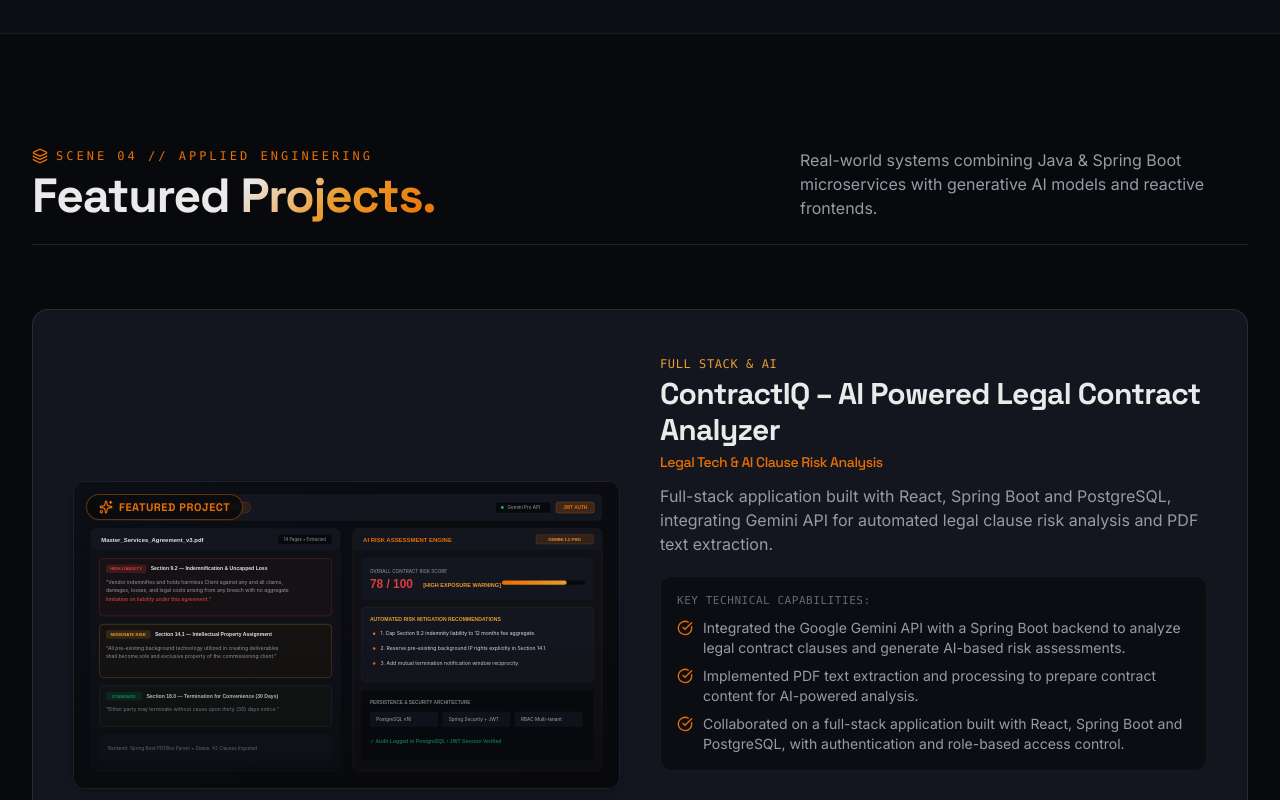
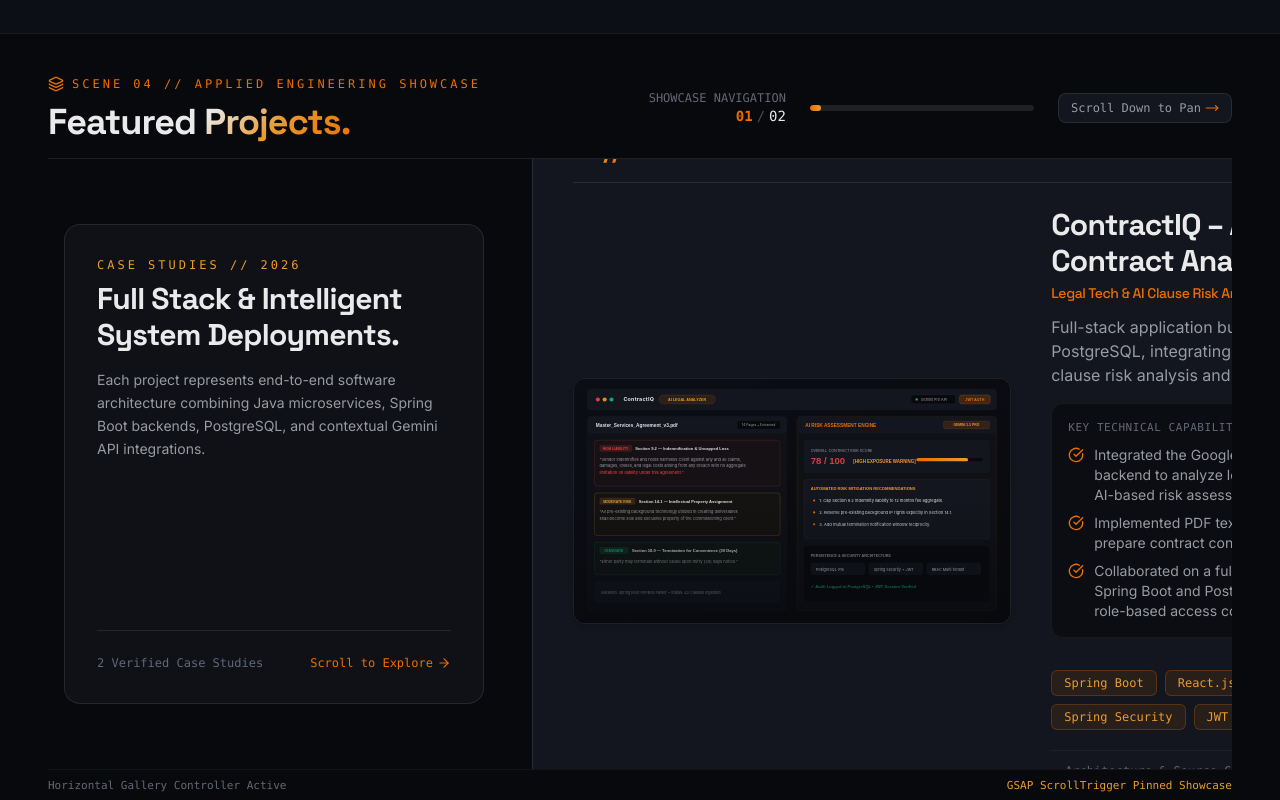
Before and after one commit to ShreyasBK04/portfolio, a React (Vite) app: page / in a window 1280 px wide. Shown: the part 2260-3060 px from the top of the page. Built offline with nearby package versions, Linux system fonts and the light colour scheme.

Commit message:
feat: redesign projects section into a cinematic GSAP horizontal scrolling showcase

```diff
--- a/src/components/ProjectCard.jsx
+++ b/src/components/ProjectCard.jsx
@@ -1,17 +1,17 @@
 import React, { useState } from 'react';
-import { ExternalLink, CheckCircle, Sparkles, FileText, ShieldAlert, Cpu } from 'lucide-react';
+import { ExternalLink, CheckCircle, Sparkles, FileText, Cpu, ArrowUpRight } from 'lucide-react';
 import { GithubIcon } from './Icons';
 
 /**
  * Built-in Application Interface Mockup Fallback
- * Renders if an external image asset fails to load or is missing,
+ * Renders if an external image asset fails to load,
  * ensuring zero broken image icons or blank black voids.
  */
 const FallbackAppMockup = ({ project }) => {
   const isContractIQ = project.title.toLowerCase().includes('contractiq');
 
   return (
-    <div className="w-full h-full bg-[#111319] p-4 flex flex-col justify-between text-left select-none">
+    <div className="w-full h-full bg-[#111319] p-4 sm:p-5 flex flex-col justify-between text-left select-none">
       {/* Window Title Bar */}
       <div className="flex items-center justify-between border-b border-white/10 pb-2 mb-3">
         <div className="flex items-center space-x-1.5">
@@ -19,23 +19,23 @@ const FallbackAppMockup = ({ project }) => {
           <span className="w-2.5 h-2.5 rounded-full bg-amber-500/80 inline-block" />
           <span className="w-2.5 h-2.5 rounded-full bg-green-500/80 inline-block" />
         </div>
-        <span className="text-[10px] font-mono text-content-muted bg-[#090A0D] px-2 py-0.5 rounded border border-white/5">
+        <span className="text-[10px] font-mono text-content-muted bg-[#090A0D] px-2.5 py-0.5 rounded border border-white/5">
           {isContractIQ ? 'contractiq.internal/analyzer' : 'chrome-extension://ai-assistant'}
         </span>
         <span className="text-[9px] font-mono text-accent">Active Service</span>
       </div>
 
-      {/* Main Mockup Body */}
+      {/* Mockup Content */}
       {isContractIQ ? (
-        <div className="grid grid-cols-2 gap-2 flex-1">
+        <div className="grid grid-cols-2 gap-3 flex-1">
           {/* Left: Document Clauses */}
-          <div className="bg-[#090A0D]/70 p-2.5 rounded-lg border border-white/5 flex flex-col justify-between">
+          <div className="bg-[#090A0D]/70 p-3 rounded-lg border border-white/5 flex flex-col justify-between">
             <div>
-              <div className="flex items-center space-x-1.5 text-[10px] font-mono text-[#FFAA32] mb-1">
-                <FileText className="w-3 h-3 text-accent" />
+              <div className="flex items-center space-x-1.5 text-[11px] font-mono text-[#FFAA32] mb-1.5">
+                <FileText className="w-3.5 h-3.5 text-accent" />
                 <span>Vendor_Agreement.pdf</span>
               </div>
-              <div className="p-1.5 bg-red-500/10 border border-red-500/20 rounded text-[9px] text-content-secondary mt-1">
+              <div className="p-2 bg-red-500/10 border border-red-500/20 rounded text-[10px] text-content-secondary mt-1">
                 <span className="text-red-400 font-bold block mb-0.5">§ 9.2 Liability Flag</span>
                 "Uncapped aggregate indemnification detected..."
               </div>
@@ -44,44 +44,44 @@ const FallbackAppMockup = ({ project }) => {
           </div>
 
           {/* Right: AI Risk Breakdown */}
-          <div className="bg-[#090A0D]/70 p-2.5 rounded-lg border border-accent/20 flex flex-col justify-between">
+          <div className="bg-[#090A0D]/70 p-3 rounded-lg border border-accent/25 flex flex-col justify-between">
             <div>
-              <div className="flex items-center justify-between mb-1">
-                <span className="text-[10px] font-mono text-accent font-bold">AI Risk Engine</span>
-                <span className="text-[10px] font-mono bg-red-500/20 text-red-400 px-1 rounded font-bold">78/100</span>
+              <div className="flex items-center justify-between mb-1.5">
+                <span className="text-[11px] font-mono text-accent font-bold">AI Risk Engine</span>
+                <span className="text-[10px] font-mono bg-red-500/20 text-red-400 px-1.5 py-0.5 rounded font-bold">78/100</span>
               </div>
-              <p className="text-[9px] text-content-secondary leading-tight mt-1">
+              <p className="text-[10px] text-content-secondary leading-relaxed mt-1">
                 Mitigation: Cap damages to trailing 12-month fees via standard limitation rider.
               </p>
             </div>
-            <div className="flex items-center space-x-1 text-[8px] font-mono text-emerald-400">
+            <div className="flex items-center space-x-1 text-[9px] font-mono text-emerald-400">
               <span>✓ Gemini Pro Evaluated</span>
             </div>
           </div>
         </div>
       ) : (
-        <div className="bg-[#090A0D]/70 p-3 rounded-lg border border-white/5 flex flex-col justify-between flex-1">
+        <div className="bg-[#090A0D]/70 p-3 sm:p-4 rounded-lg border border-white/5 flex flex-col justify-between flex-1">
           <div>
-            <div className="flex items-center justify-between text-[10px] font-mono text-accent mb-2">
-              <span className="flex items-center space-x-1">
-                <Cpu className="w-3 h-3" />
+            <div className="flex items-center justify-between text-[11px] font-mono text-accent mb-2">
+              <span className="flex items-center space-x-1.5">
+                <Cpu className="w-3.5 h-3.5" />
                 <span>Chrome Side Panel UI</span>
               </span>
-              <span className="text-[9px] text-emerald-400">Connected</span>
+              <span className="text-[10px] text-emerald-400">Connected</span>
             </div>
-            <div className="p-2 rounded bg-[#151820] border border-white/5 text-[9px] text-content-secondary space-y-1">
+            <div className="p-2.5 rounded bg-[#151820] border border-white/5 text-[10px] text-content-secondary space-y-1">
               <span className="text-[#FFAA32] font-semibold block">Highlighted Research Context:</span>
               <p className="line-clamp-2 italic text-content-muted">
                 "Spring Boot WebClient async reactive streams integrated with Gemini API..."
               </p>
             </div>
           </div>
-          <span className="text-[9px] font-mono text-content-muted">Manifest V3 • Spring Boot REST Backend</span>
+          <span className="text-[10px] font-mono text-content-muted">Manifest V3 • Spring Boot REST Backend</span>
         </div>
       )}
 
       {/* Footer Pill */}
-      <div className="mt-2 pt-1.5 border-t border-white/5 flex items-center justify-between text-[9px] font-mono text-content-muted">
+      <div className="mt-3 pt-2 border-t border-white/5 flex items-center justify-between text-[10px] font-mono text-content-muted">
         <span>Application UI Preview</span>
         <span className="text-[#FFAA32]">System Operational</span>
       </div>
@@ -89,17 +89,48 @@ const FallbackAppMockup = ({ project }) => {
   );
 };
 
-export const ProjectCard = ({ project }) => {
+export const ProjectCard = ({ project, index = 0, isHorizontal = false }) => {
   const [imageError, setImageError] = useState(false);
 
   if (!project || project.visible === false) return null;
 
+  const projectNumber = String(index + 1).padStart(2, '0');
+
   return (
-    <div className="relative group bg-bg-card rounded-2xl border border-white/10 hover:border-accent/50 p-6 sm:p-8 lg:p-10 transition-all duration-300 hover:shadow-glow-sm">
-      {/* 2-Column Responsive Layout: Large Preview on Left, Information on Right */}
+    <article
+      tabIndex={0}
+      aria-label={`${project.title} case study`}
+      className={`relative group bg-bg-card rounded-2xl border border-white/10 hover:border-accent/50 p-6 sm:p-8 lg:p-10 transition-all duration-300 hover:shadow-glow-sm focus:outline-none focus:border-accent ${
+        isHorizontal
+          ? 'w-[88vw] sm:w-[82vw] lg:w-[78vw] max-w-[1150px] shrink-0 h-auto'
+          : 'w-full'
+      }`}
+    >
+      {/* Editorial Header Bar: Project Number & Category */}
+      <div className="flex items-center justify-between border-b border-white/10 pb-4 mb-6">
+        <div className="flex items-center space-x-3">
+          <span className="text-xl sm:text-2xl font-black font-display text-gradient-orange tracking-tight">
+            {projectNumber} //
+          </span>
+          <span className="text-xs sm:text-sm font-mono text-[#FFAA32] uppercase tracking-wider">
+            {project.category || 'System Architecture'}
+          </span>
+        </div>
+
+        {project.featured && (
+          <div className="flex items-center space-x-1.5 px-3 py-1 rounded-full bg-[#090A0D] border border-accent/40 backdrop-blur-md">
+            <Sparkles className="w-3.5 h-3.5 text-accent" />
+            <span className="text-[11px] font-bold text-accent font-display uppercase tracking-wider">
+              Featured Case Study
+            </span>
+          </div>
+        )}
+      </div>
+
+      {/* Main 2-Column Presentation: Large Screenshot Preview on Left, Details on Right */}
       <div className="flex flex-col lg:flex-row gap-8 lg:gap-10 items-stretch">
 
-        {/* LEFT COLUMN: Large 16:9 Project Screenshot Preview */}
+        {/* LEFT COLUMN: Large 16:9 Application Screenshot */}
         <div className="w-full lg:w-1/2 flex flex-col justify-center">
           <div className="relative aspect-[16/9] w-full rounded-xl overflow-hidden bg-[#090A0D] border border-white/10 group-hover:border-accent/40 transition-all duration-300 shadow-md">
 
@@ -115,29 +146,14 @@ export const ProjectCard = ({ project }) => {
               <FallbackAppMockup project={project} />
             )}
 
-            {/* Subtle Gradient Overlay */}
-            <div className="absolute inset-0 bg-gradient-to-t from-[#090A0D]/50 via-transparent to-transparent pointer-events-none" />
-
-            {/* Featured Badge */}
-            {project.featured && (
-              <div className="absolute top-3 left-3 flex items-center space-x-1.5 px-3 py-1 rounded-full bg-[#090A0D]/85 border border-accent/40 backdrop-blur-md">
-                <Sparkles className="w-3.5 h-3.5 text-accent" />
-                <span className="text-[11px] font-bold text-accent font-display uppercase tracking-wider">
-                  Featured Project
-                </span>
-              </div>
-            )}
+            {/* Subtle Gradient Vignette */}
+            <div className="absolute inset-0 bg-gradient-to-t from-[#090A0D]/60 via-transparent to-transparent pointer-events-none" />
           </div>
         </div>
 
         {/* RIGHT COLUMN: Project Information & Specs */}
-        <div className="w-full lg:w-1/2 flex flex-col justify-between space-y-5">
+        <div className="w-full lg:w-1/2 flex flex-col justify-between space-y-4">
           <div>
-            {/* Category */}
-            <div className="inline-flex items-center space-x-2 text-xs font-mono text-[#FFAA32] tracking-wider uppercase mb-1">
-              <span>{project.category || 'System Architecture'}</span>
-            </div>
-
             {/* Title */}
             <h3 className="text-2xl sm:text-3xl font-bold font-display text-white tracking-tight group-hover:text-gradient-orange transition-colors">
               {project.title}
@@ -150,14 +166,14 @@ export const ProjectCard = ({ project }) => {
               </p>
             )}
 
-            {/* Main Description */}
-            <p className="text-sm sm:text-base text-content-secondary leading-relaxed font-body mb-5">
+            {/* Description */}
+            <p className="text-sm sm:text-base text-content-secondary leading-relaxed font-body mb-4">
               {project.description}
             </p>
 
-            {/* Key Capabilities / Feature Highlights */}
+            {/* Key Capabilities */}
             {project.features && project.features.length > 0 && (
-              <div className="space-y-2 mb-5 bg-[#090A0D]/60 p-4 rounded-xl border border-white/5">
+              <div className="space-y-2 mb-4 bg-[#090A0D]/60 p-4 rounded-xl border border-white/5">
                 <span className="text-[11px] font-mono text-content-muted uppercase tracking-wider block mb-1">
                   Key Technical Capabilities:
                 </span>
@@ -171,10 +187,10 @@ export const ProjectCard = ({ project }) => {
             )}
           </div>
 
-          {/* Bottom Area: Technology Pills & Valid Action Links */}
+          {/* Bottom Area: Technology Tags & Links */}
           <div>
-            {/* Consistent Orange Technology Tags */}
-            <div className="flex flex-wrap gap-2 mb-6">
+            {/* Technology Tags */}
+            <div className="flex flex-wrap gap-2 mb-5">
               {project.technologies.map((tech, idx) => (
                 <span
                   key={idx}
@@ -185,14 +201,14 @@ export const ProjectCard = ({ project }) => {
               ))}
             </div>
 
-            {/* Links — Only rendered when valid non-empty URLs exist */}
-            <div className="flex flex-wrap items-center gap-3 pt-2 border-t border-white/5">
+            {/* Action Links — Only rendered if valid URLs exist */}
+            <div className="flex flex-wrap items-center gap-3 pt-3 border-t border-white/5">
               {project.githubUrl && project.githubUrl.trim() !== '' && (
                 <a
                   href={project.githubUrl}
                   target="_blank"
                   rel="noopener noreferrer"
-                  className="inline-flex items-center space-x-2 px-4 py-2.5 rounded-lg bg-[#151820] border border-white/15 hover:border-accent text-white text-xs font-semibold tracking-wide transition-all duration-200"
+                  className="inline-flex items-center space-x-2 px-4 py-2 rounded-lg bg-[#151820] border border-white/15 hover:border-accent text-white text-xs font-semibold tracking-wide transition-all duration-200"
                 >
                   <GithubIcon className="w-4 h-4 text-accent" />
                   <span>View Repository</span>
@@ -222,6 +238,6 @@ export const ProjectCard = ({ project }) => {
 
         </div>
       </div>
-    </div>
+    </article>
   );
 };
--- a/src/components/ProjectSection.jsx
+++ b/src/components/ProjectSection.jsx
@@ -1,35 +1,221 @@
-import React from 'react';
+import React, { useRef, useEffect, useState } from 'react';
 import { projects } from '../data/projects';
 import { ProjectCard } from './ProjectCard';
-import { Layers } from 'lucide-react';
+import { Layers, ArrowRight, ArrowLeft, MoveRight } from 'lucide-react';
+import gsap from 'gsap';
+import { ScrollTrigger } from 'gsap/ScrollTrigger';
+
+gsap.registerPlugin(ScrollTrigger);
 
 export const ProjectSection = () => {
+  const sectionRef = useRef(null);
+  const trackRef = useRef(null);
+  const [progress, setProgress] = useState(0);
+  const [activeProjectIndex, setActiveProjectIndex] = useState(0);
   const visibleProjects = projects.filter((p) => p.visible !== false);
 
+  useEffect(() => {
+    const prefersReducedMotion = window.matchMedia('(prefers-reduced-motion: reduce)').matches;
+    if (prefersReducedMotion) return;
+
+    const ctx = gsap.context(() => {
+      const mm = gsap.matchMedia();
+
+      // Desktop & Large Screens (>= 1024px): Pinned Horizontal Scrolling
+      mm.add("(min-width: 1024px)", () => {
+        const track = trackRef.current;
+        const section = sectionRef.current;
+        if (!track || !section) return;
+
+        // Dynamic calculation of horizontal travel distance
+        const calculateDistance = () => {
+          return track.scrollWidth - window.innerWidth + 120;
+        };
+
+        const tween = gsap.to(track, {
+          x: () => -calculateDistance(),
+          ease: "none",
+          scrollTrigger: {
+            trigger: section,
+            pin: true,
+            scrub: 1.1, // Smooth cinematic scrub
+            start: "top top",
+            end: () => `+=${calculateDistance()}`,
+            invalidateOnRefresh: true,
+            anticipatePin: 1,
+            onUpdate: (self) => {
+              const currentProgress = self.progress;
+              setProgress(currentProgress);
+
+              // Calculate which project is in focus
+              const totalItems = visibleProjects.length;
+              if (totalItems > 0) {
+                const idx = Math.min(
+                  totalItems - 1,
+                  Math.floor(currentProgress * totalItems)
+                );
+                setActiveProjectIndex(idx);
+              }
+            }
+          }
+        });
+
+        return () => {
+          if (tween.scrollTrigger) tween.scrollTrigger.kill();
+          tween.kill();
+        };
+      });
+    }, sectionRef);
+
+    return () => ctx.revert();
+  }, [visibleProjects.length]);
+
   return (
-    <section id="projects" className="editorial-section relative py-20 sm:py-28 bg-[#090A0D]">
-      <div className="max-w-7xl mx-auto px-4 sm:px-6 lg:px-8">
+    <section
+      id="projects"
+      ref={sectionRef}
+      className="editorial-section relative bg-[#090A0D] overflow-hidden select-none"
+    >
+      {/* DESKTOP PINNED HORIZONTAL VIEW (>= 1024px) */}
+      <div className="hidden lg:flex flex-col justify-between w-full h-screen py-10 px-8 xl:px-12 relative overflow-hidden">
 
-        {/* Section Header */}
-        <div className="flex flex-col md:flex-row md:items-end justify-between mb-12 sm:mb-16 border-b border-white/10 pb-6">
+        {/* Top Sticky Editorial Header & Progress Bar */}
+        <div className="w-full flex items-center justify-between border-b border-white/10 pb-4 relative z-20">
           <div>
-            <div className="inline-flex items-center space-x-2 text-xs font-mono text-accent mb-2 tracking-widest uppercase">
+            <div className="inline-flex items-center space-x-2 text-xs font-mono text-accent tracking-widest uppercase">
               <Layers className="w-4 h-4" />
-              <span>SCENE 04 // APPLIED ENGINEERING</span>
+              <span>SCENE 04 // APPLIED ENGINEERING SHOWCASE</span>
             </div>
-            <h2 className="text-3xl sm:text-5xl font-extrabold font-display text-white tracking-tight">
+            <h2 className="text-3xl xl:text-4xl font-extrabold font-display text-white tracking-tight mt-1">
               Featured <span className="text-gradient-orange">Projects.</span>
             </h2>
           </div>
-          <p className="mt-3 md:mt-0 text-sm sm:text-base text-content-secondary max-w-md font-body">
-            Real-world systems combining Java &amp; Spring Boot microservices with generative AI models and reactive frontends.
+
+          {/* Project Counter & Horizontal Scrub Bar */}
+          <div className="flex items-center space-x-6">
+            <div className="text-right">
+              <span className="text-xs font-mono text-content-muted block">SHOWCASE NAVIGATION</span>
+              <div className="text-sm font-mono text-white">
+                <span className="text-accent font-bold">
+                  {String(activeProjectIndex + 1).padStart(2, '0')}
+                </span>
+                <span className="mx-1 text-white/30">/</span>
+                <span>{String(visibleProjects.length).padStart(2, '0')}</span>
+              </div>
+            </div>
+
+            <div className="w-40 xl:w-56 h-1.5 bg-white/10 rounded-full overflow-hidden relative">
+              <div
+                className="absolute top-0 bottom-0 left-0 bg-gradient-to-r from-accent to-[#FFAA32] rounded-full transition-all duration-75"
+                style={{ width: `${Math.min(100, Math.max(5, progress * 100))}%` }}
+              />
+            </div>
+
+            <div className="flex items-center space-x-1 text-xs font-mono text-content-secondary bg-[#151820] px-3 py-1.5 rounded-lg border border-white/10">
+              <span>Scroll Down to Pan</span>
+              <MoveRight className="w-3.5 h-3.5 text-accent animate-pulse" />
+            </div>
+          </div>
+        </div>
+
+        {/* Dynamic Horizontal Scrolling Track */}
+        <div className="relative w-full flex-1 flex items-center overflow-hidden my-auto">
+          <div
+            ref={trackRef}
+            className="flex items-center space-x-12 pl-4 pr-32 will-change-transform"
+          >
+            {/* Gallery Introductory Milestone Card */}
+            <div className="w-[380px] xl:w-[420px] shrink-0 p-8 rounded-2xl bg-[#111319] border border-white/10 flex flex-col justify-between h-[480px]">
+              <div>
+                <span className="text-xs font-mono text-[#FFAA32] uppercase tracking-widest block mb-2">
+                  CASE STUDIES // 2026
+                </span>
+                <h3 className="text-2xl xl:text-3xl font-extrabold font-display text-white tracking-tight leading-snug">
+                  Full Stack &amp; Intelligent System Deployments.
+                </h3>
+                <p className="text-sm text-content-secondary font-body leading-relaxed mt-4">
+                  Each project represents end-to-end software architecture combining Java microservices, Spring Boot backends, PostgreSQL, and contextual Gemini API integrations.
+                </p>
+              </div>
+
+              <div className="pt-6 border-t border-white/10 flex items-center justify-between text-xs font-mono text-content-muted">
+                <span>{visibleProjects.length} Verified Case Studies</span>
+                <span className="text-accent flex items-center space-x-1">
+                  <span>Scroll to Explore</span>
+                  <ArrowRight className="w-3.5 h-3.5" />
+                </span>
+              </div>
+            </div>
+
+            {/* Dynamic Project Cards */}
+            {visibleProjects.map((project, idx) => (
+              <ProjectCard
+                key={project.id}
+                project={project}
+                index={idx}
+                isHorizontal={true}
+              />
+            ))}
+
+            {/* Ending Transition Pill (Seamlessly leads into Skills) */}
+            <div className="w-[320px] shrink-0 p-8 rounded-2xl bg-gradient-to-br from-[#151820] to-[#090A0D] border border-accent/30 flex flex-col justify-between h-[480px] shadow-glow-sm">
+              <div>
+                <span className="text-xs font-mono text-accent uppercase tracking-widest block mb-2">
+                  NEXT SECTION
+                </span>
+                <h4 className="text-2xl font-bold font-display text-white tracking-tight leading-snug">
+                  Technical Stack &amp; Core Disciplines.
+                </h4>
+                <p className="text-xs text-content-secondary mt-3 leading-relaxed">
+                  Continue scrolling down to explore languages, backend frameworks, relational databases, and developer tooling.
+                </p>
+              </div>
+
+              <a
+                href="#skills"
+                className="inline-flex items-center justify-between w-full p-3 rounded-lg bg-accent hover:bg-[#FFAA32] text-black text-xs font-bold font-display uppercase tracking-wider transition-colors"
+              >
+                <span>View Skills Matrix</span>
+                <ArrowRight className="w-4 h-4" />
+              </a>
+            </div>
+          </div>
+        </div>
+
+        {/* Bottom Ambient Vignette & Status */}
+        <div className="w-full flex items-center justify-between text-[11px] font-mono text-content-muted pt-2 border-t border-white/5 relative z-20">
+          <span>Horizontal Gallery Controller Active</span>
+          <span className="text-[#FFAA32]">GSAP ScrollTrigger Pinned Showcase</span>
+        </div>
+      </div>
+
+      {/* TABLET & MOBILE RESPONSIVE VIEW (< 1024px) */}
+      {/* Uses native accessible vertical flow / touch carousel with zero scroll hijacking */}
+      <div className="lg:hidden py-16 px-4 sm:px-6">
+
+        {/* Mobile Header */}
+        <div className="mb-10 border-b border-white/10 pb-6">
+          <div className="inline-flex items-center space-x-2 text-xs font-mono text-accent mb-2 tracking-widest uppercase">
+            <Layers className="w-4 h-4" />
+            <span>SCENE 04 // APPLIED ENGINEERING</span>
+          </div>
+          <h2 className="text-3xl sm:text-4xl font-extrabold font-display text-white tracking-tight">
+            Featured <span className="text-gradient-orange">Projects.</span>
+          </h2>
+          <p className="mt-2 text-sm text-content-secondary font-body">
+            Real-world systems combining Java &amp; Spring Boot microservices with generative AI models.
           </p>
         </div>
 
-        {/* Project Cards List */}
-        <div className="space-y-12 sm:space-y-16">
+        {/* Mobile / Tablet Cards Stack */}
+        <div className="space-y-10">
           {visibleProjects.map((project, idx) => (
-            <ProjectCard key={project.id} project={project} index={idx} />
+            <ProjectCard
+              key={project.id}
+              project={project}
+              index={idx}
+              isHorizontal={false}
+            />
           ))}
         </div>
       </div>
```
